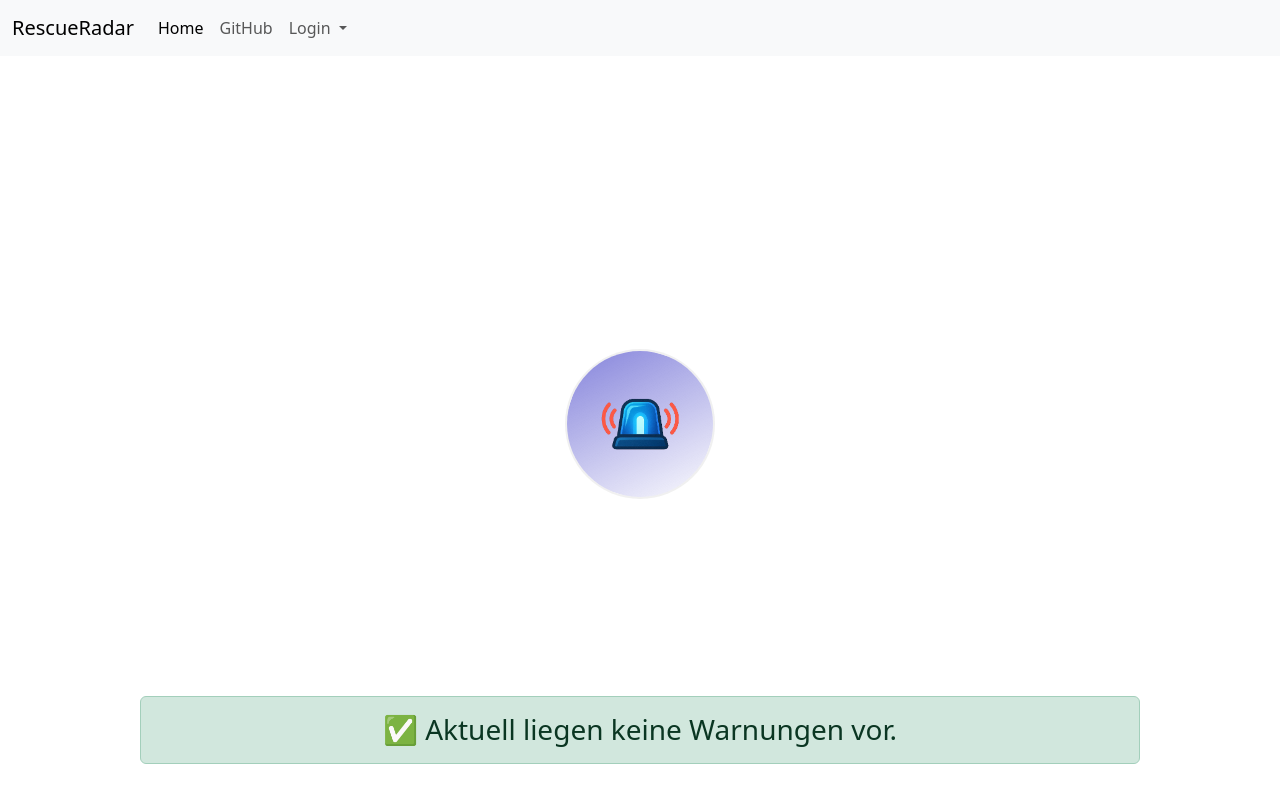
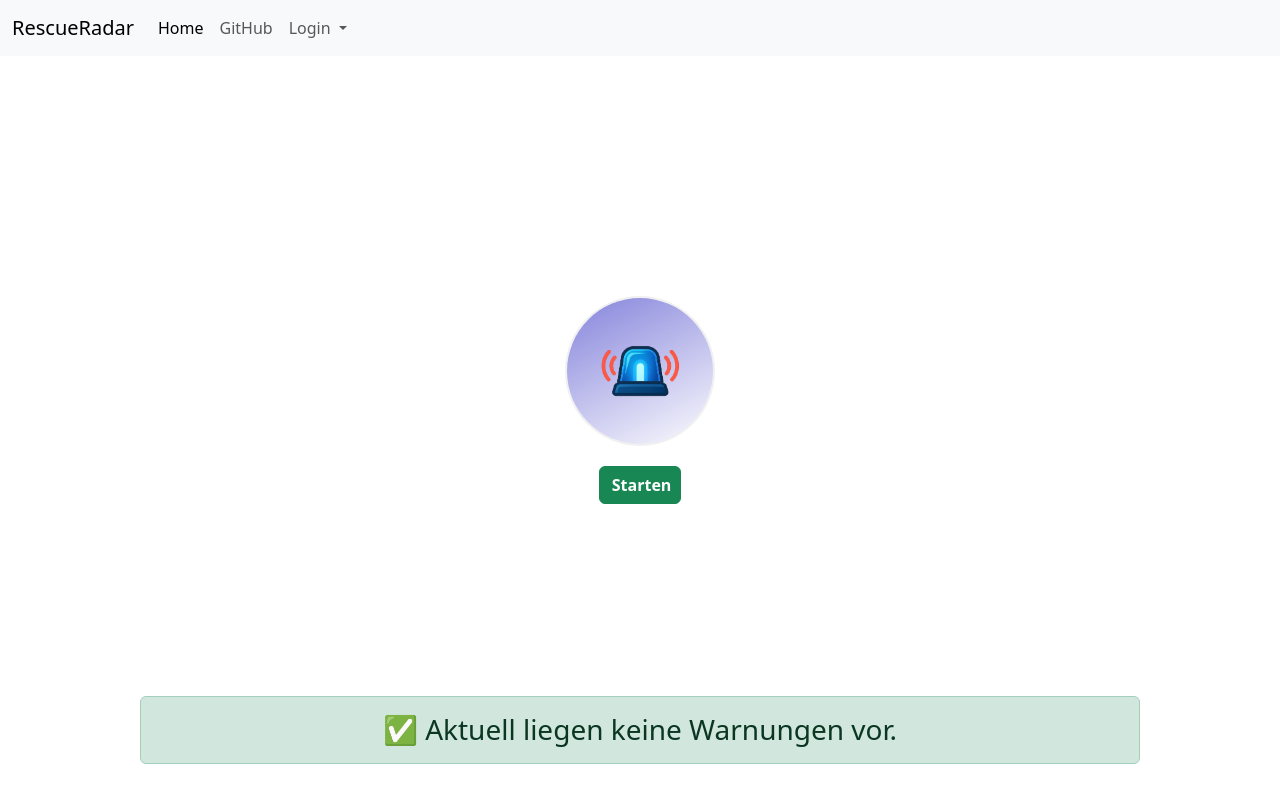
Before and after one commit to ResQdev/RescueRadar, a Flask app: page / in a window 1280 px wide. Run offline with Flask 3, Linux system fonts and the light colour scheme.

Commit message:
🚀 Update auf Version 0.3.0: Tracking-Button hinzugefügt, Zeitmanagement auf UTC umgestellt

```diff
--- a/main.py
+++ b/main.py
@@ -4,7 +4,7 @@ from sqlalchemy import func
 import os
 import uuid
 import math
-from datetime import datetime, timedelta
+from datetime import datetime, timedelta, timezone  # <--- ACHTUNG: timezone zusätzlich importieren!
 
 app = Flask(__name__)
 app.secret_key = os.getenv("SECRET_KEY", "fallback_if_missing")
@@ -85,7 +85,7 @@ def update_location_public():
     lon_user = float(data["longitude"])
 
     # Fahrzeuge der letzten 60 Sekunden abrufen (nur Behördenfahrzeuge)
-    cutoff_vehicle = datetime.utcnow() - timedelta(seconds=60)
+    cutoff_vehicle = datetime.now(timezone.utc) - timedelta(seconds=60)
     vehicle_locations = Location.query.filter(
         Location.timestamp >= cutoff_vehicle,
         ~Location.vehicle_id.like("session-%")
@@ -116,7 +116,7 @@ def update_location_public():
     db.session.add(user_entry)
 
     # Alte Endnutzer-Einträge (älter als 10 Minuten) löschen
-    cutoff_user = datetime.utcnow() - timedelta(minutes=10)
+    cutoff_user = datetime.now(timezone.utc) - timedelta(minutes=10)
     db.session.query(Location).filter(
         Location.vehicle_id.like("session-%"),
         Location.timestamp < cutoff_user
--- a/models.py
+++ b/models.py
@@ -13,4 +13,4 @@ class Location(db.Model):
     vehicle_id = db.Column(db.String(50), nullable=False)
     latitude = db.Column(db.Float, nullable=False)
     longitude = db.Column(db.Float, nullable=False)
-    timestamp = db.Column(db.DateTime, server_default=db.func.now())
+    timestamp = db.Column(db.DateTime(timezone=True), server_default=db.func.now())
--- a/templates/index.html
+++ b/templates/index.html
@@ -11,6 +11,7 @@
             height: 100%;
             margin: 0;
             padding: 0;
+            overflow: hidden;
         }
 
         .radar-container {
@@ -19,9 +20,15 @@
             left: 50%;
             transform: translate(-50%, -50%);
             display: flex;
+            flex-direction: column;
+            align-items: center;
             justify-content: center;
-            align-items: center;
-            height: 200px;
+        }
+
+        .radar-wrapper {
+            position: relative;
+            width: 150px;
+            height: 150px;
         }
 
         .radar {
@@ -29,9 +36,11 @@
             height: 150px;
             border-radius: 50%;
             background: radial-gradient(circle, rgba(255, 255, 255, 0.5) 30%, rgba(0,0,0,0) 70%);
-            position: relative;
             border: 2px solid rgba(112, 112, 112, 0.1);
             overflow: hidden;
+            position: absolute;
+            top: 0;
+            left: 0;
         }
 
         .radar::before {
@@ -50,10 +59,19 @@
         }
 
         .radar-logo {
-            position: absolute;
             width: 80px;
             height: auto;
+            position: absolute;
+            top: 50%;
+            left: 50%;
+            transform: translate(-50%, -50%);
             z-index: 2;
+        }
+
+        .tracking-button {
+            margin-top: 20px;
+            width: 55%;
+            font-weight: bold;
         }
 
         .alert-container {
@@ -63,6 +81,11 @@
             right: 10%;
             width: 80%;
             text-align: center;
+        }
+
+        .dropdown-menu {
+            z-index: 1050;
+            background-color: white;
         }
     </style>
 </head>
@@ -106,9 +129,12 @@
 </nav>
 
 <!-- Radar-Container -->
-<div class="radar-container my-4">
+<div class="radar-container">
+    <div class="radar-wrapper">
         <div class="radar"></div>
         <img src="{{ url_for('static', filename='RescueRadar_v2.png') }}" alt="RescueRadar Logo" class="radar-logo">
+    </div>
+    <button id="trackingButton" class="btn btn-success tracking-button">Starten</button>
 </div>
 
 <!-- Öffentliche Warnmeldung -->
@@ -122,15 +148,33 @@
 <audio id="alertSound" src="{{ url_for('static', filename='warnsound.mp3') }}"></audio>
 
 <script>
+  let trackingActive = false;
+  let trackingInterval = null;
+  const audio = document.getElementById("alertSound");
+  let lastWarningState = false;
+
   let sessionId = "{{ session.get('vehicle_id', '') }}";
-
   if (!sessionId) {
     sessionId = sessionStorage.getItem("session_id") || 'session-' + Math.random().toString(36).substring(2, 15);
     sessionStorage.setItem("session_id", sessionId);
   }
 
-  const audio = document.getElementById("alertSound");
-  let lastWarningState = false;
+  document.getElementById("trackingButton").addEventListener("click", () => {
+    trackingActive = !trackingActive;
+    const button = document.getElementById("trackingButton");
+    button.textContent = trackingActive ? "Beenden" : "Starten";
+    button.className = trackingActive ? "btn btn-danger tracking-button" : "btn btn-success tracking-button";
+
+    if (trackingActive) {
+      audio.play().then(() => {
+        audio.pause();
+        audio.currentTime = 0;
+      }).catch(() => {});
+      trackingInterval = setInterval(sendUserLocation, 5000);
+    } else {
+      clearInterval(trackingInterval);
+    }
+  });
 
   function showWarning(active) {
     const messageElement = document.getElementById("warningMessage");
@@ -162,8 +206,6 @@
       .then(data => showWarning(data.nearby));
     });
   }
-
-  setInterval(sendUserLocation, 5000);
 </script>
 </body>
 </html>
```
Also changed, not shown: CHANGELOG.md. Lines whose indentation alone changed are shown as unchanged.
